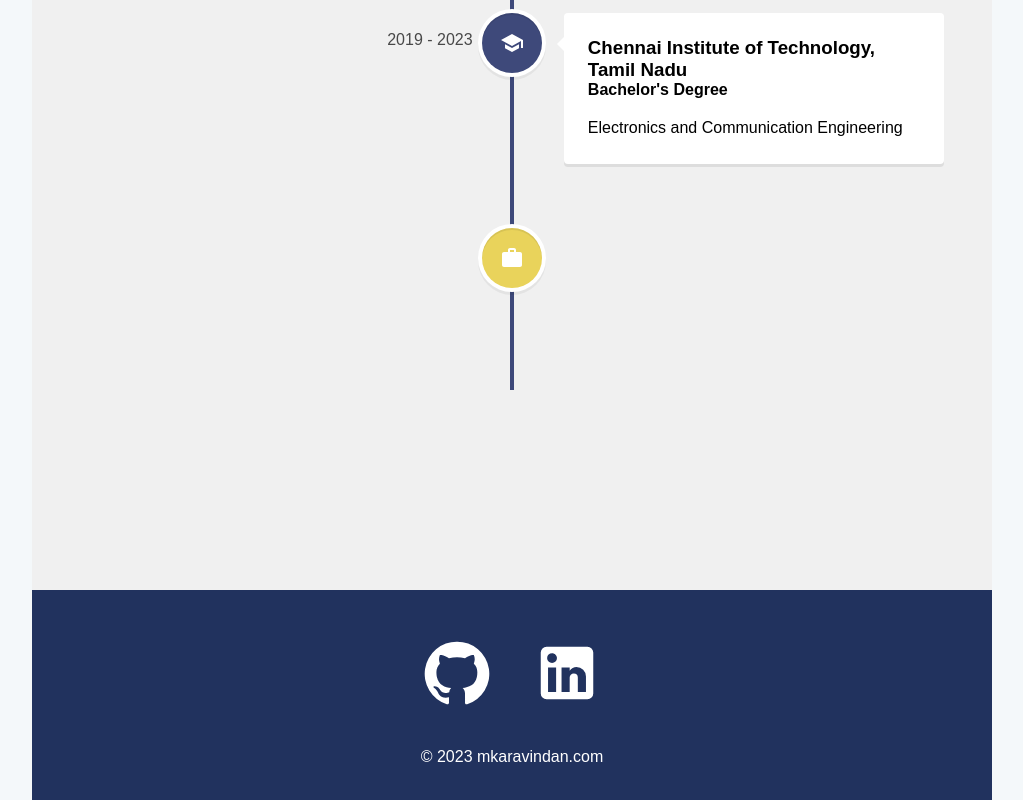
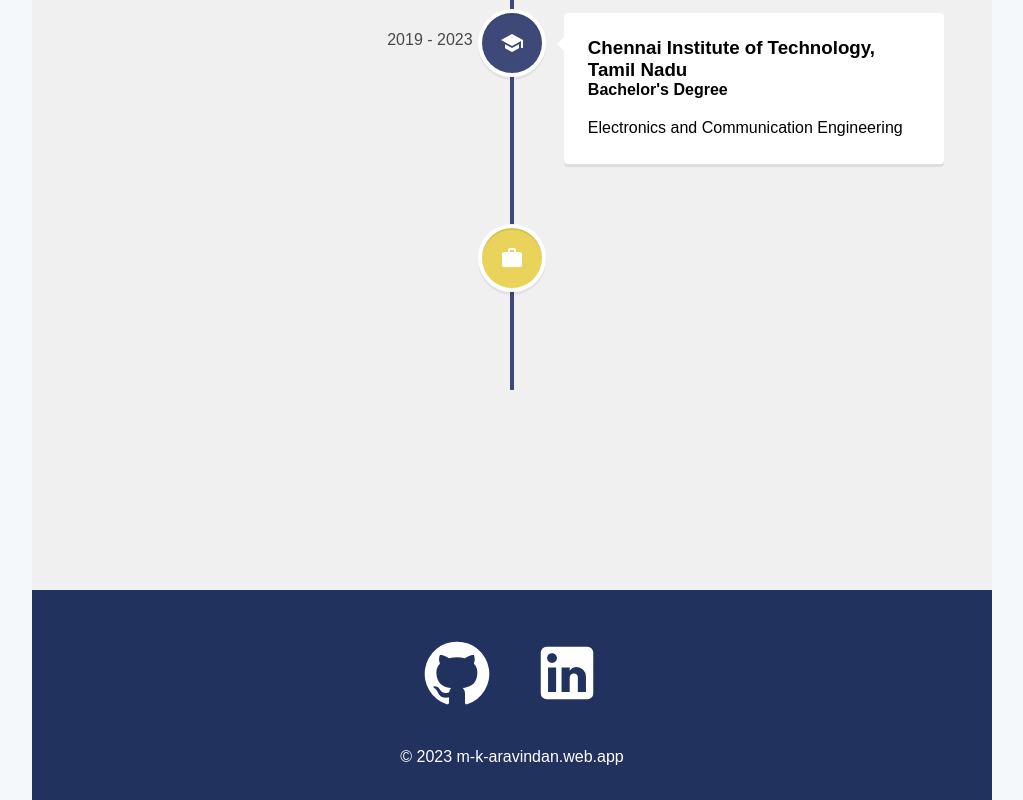
Before and after one commit to MK-Aravindan/Portfolio, a React (Create React App) app: page /experience in a window 1280 px wide. Shown: the part 339-1139 px from the top of the page, without its empty margins (128-1151 px from the left). Built offline with nearby package versions, Linux system fonts and the light colour scheme.

Commit message:
changed the copyright name

```diff
--- a/src/components/Footer.js
+++ b/src/components/Footer.js
@@ -15,7 +15,7 @@ const Footer = () => {
           <LinkedInIcon />
         </a>
       </div>
-      <p>&copy; 2023 mkaravindan.com</p>
+      <p>&copy; 2023 m-k-aravindan.web.app</p>
     </div>
   );
 };
```
